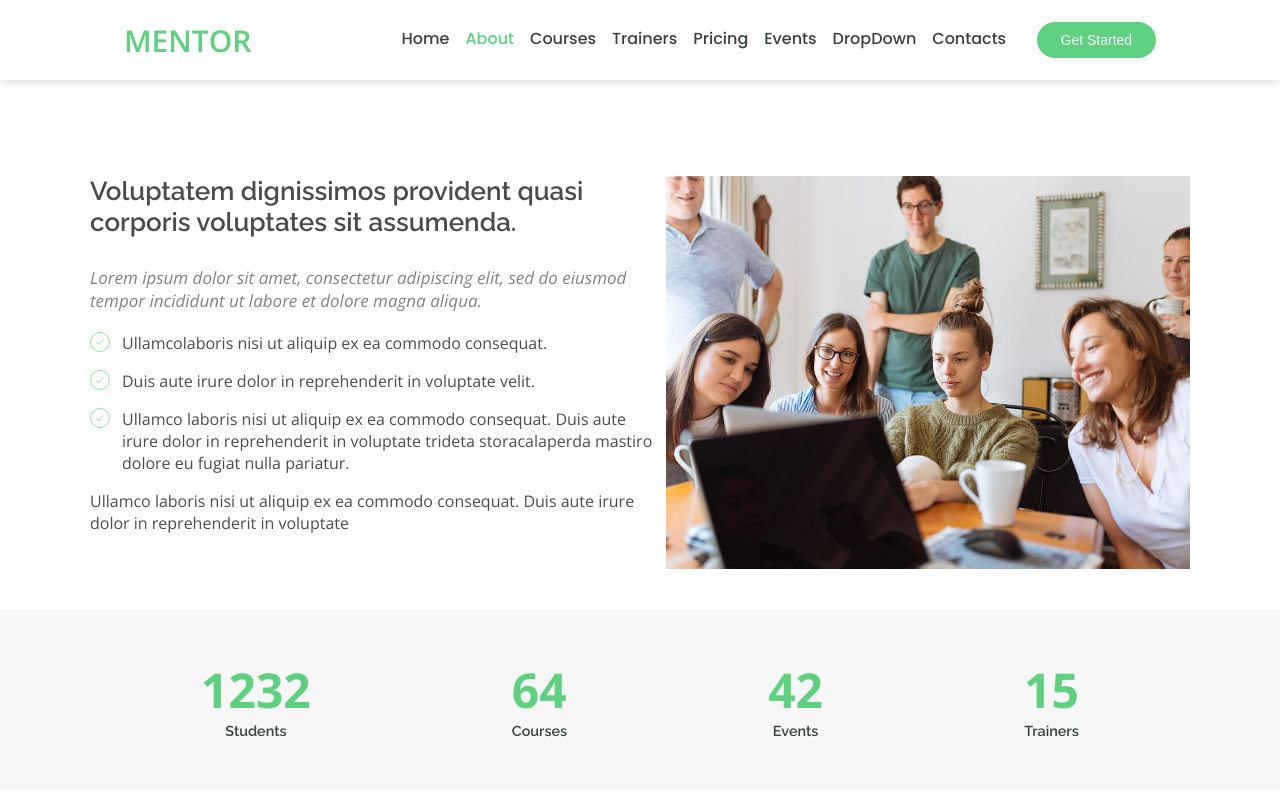
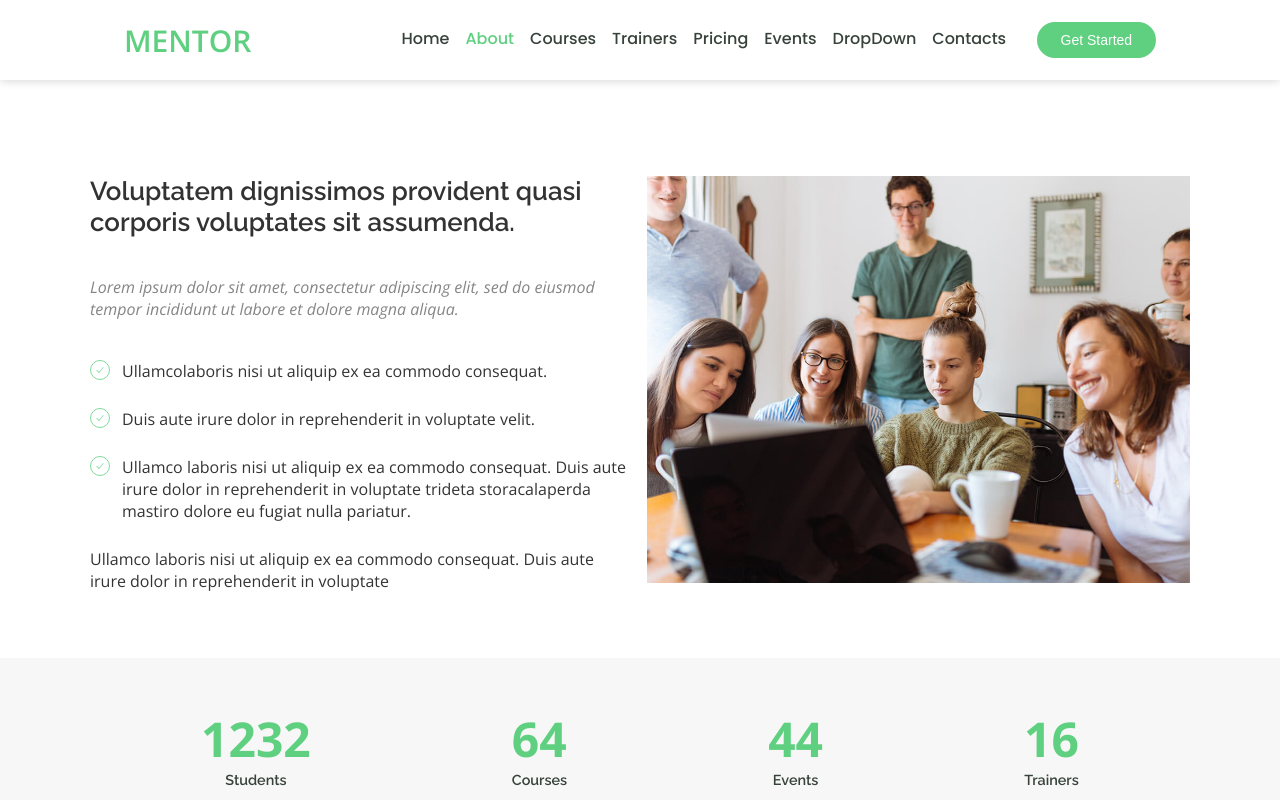
Before and after one commit to mdfaizy/education-app, a React (Vite) app: page /about in a window 1280 px wide. Shown: the top 800 px of the page. Built offline with nearby package versions, Linux system fonts and the light colour scheme.

Commit message:
update code

```diff
--- a/src/component/About/About.css
+++ b/src/component/About/About.css
@@ -73,7 +73,6 @@
   border: 1px solid #ccc;
   padding: 20px;
 }
-
 /* Style for the static divs */
 .static-div {
   flex: 1;
@@ -82,7 +81,6 @@
   border: 1px solid #ccc;
   padding: 20px;
 }
-
 /* Keyframes for the scrolling animation */
 @keyframes scroll {
   0% {
@@ -92,98 +90,6 @@
     transform: translateX(-100%);
   }
 }
-
-.main-about {
-  max-width: 1100px;
-  margin: 0 auto;
-  /* padding-top: 120px; */
-}
-.about {
-  display: flex;
-  overflow: hidden;
-  gap: 14px;
-  width: 100%;
-  padding-top: 3.5rem;
-}
-.text {
-  width: 100%;
-}
-.text h1 {
-  font-size: 26px;
-  font-weight: 600;
-  font-family: "Raleway", sans-serif;
-  margin-top: 0;
-  margin-bottom: 0.5rem;
-  line-height: 1.2;
-  color: inherit;
-}
-.text h4 {
-  font-weight: 400;
-  font-size: 17px;
-  opacity: 0.7;
-  padding-top: 4px;
-  margin-top: 0;
-  margin-bottom: 4px;
-  font-style: italic;
-}
-.text h4 .about-icon {
-  display: none;
-}
-.image-right {
-  max-width: 600px;
-  margin: 0 auto;
-}
-.image-right img {
-  width: 100%;
-  height: auto;
-  display: block;
-}
-.text-icon {
-  display: grid;
-  grid-template-columns: auto 1fr;
-  gap: 4px;
-  /* opacity: 0.7; */
-}
-.text p {
-  font-size: 16px;
-}
-.text {
-  font-size: 16px;
-  opacity: 0.7;
-}
-p .about-icon {
-  color: #5fcf80;
-  display: block;
-  border: 1px solid #5fcf80;
-  display: inline-flex;
-  /* align-items: center; */
-  border-radius: 50%;
-  padding: 4px;
-  margin-right: 8px;
-  font-size: 20px;
-}
-/* About.css */
-/* .fade-enter {
-    opacity: 0;
-    transform: translateY(-20px);
-  }
-
-  .fade-enter-active {
-    opacity: 1;
-    transform: translateY(0);
-    transition: opacity 4000ms, transform 4000ms;
-  }
-
-  .fade-exit {
-    opacity: 1;
-  }
-
-  .fade-exit-active {
-    opacity: 0;
-    transition: opacity 4000ms;
-  }
-   */
-
 @media only screen and (max-width: 824px) {
   .about {
     display: flex;
--- a/src/component/Count/Count.jsx
+++ b/src/component/Count/Count.jsx
@@ -1,24 +1,97 @@
+// import "./Count.css";
+
+// const Count = () => {
+//   return (
+//     <div>
+//       <article className="details1-count">
+//         <div className=" details-count">
+//           <div className="name">
+//             <h2>1232</h2>
+//             <p>Students</p>
+//           </div>
+//           <div className="name">
+//             <h2>64</h2>
+//             <p>Courses</p>
+//           </div>
+//           <div className="name">
+//             <h2>42</h2>
+//             <p>Events</p>
+//           </div>
+//           <div className="name">
+//             <h2>15</h2>
+//             <p>Trainers</p>
+//           </div>
+//         </div>
+//       </article>
+//     </div>
+//   );
+// };
+
+// export default Count;
+
+import { useEffect, useState } from "react";
 import "./Count.css";
 
 const Count = () => {
+  const [counts, setCounts] = useState({
+    students: 0,
+    courses: 0,
+    events: 0,
+    trainers: 0,
+  });
+
+  useEffect(() => {
+    const targetCounts = {
+      students: 1232,
+      courses: 64,
+      events: 44,
+      trainers: 16,
+    };
+    const duration = 3000;
+
+    const animateCount = (key, target) => {
+      const step = Math.ceil(target / (duration / 4));
+      let currentCount = 0;
+      const interval = setInterval(() => {
+        if (currentCount + step >= target) {
+          setCounts((prevCounts) => ({
+            ...prevCounts,
+            [key]: target,
+          }));
+          clearInterval(interval);
+        } else {
+          setCounts((prevCounts) => ({
+            ...prevCounts,
+            [key]: currentCount + step,
+          }));
+          currentCount += step;
+        }
+      }, 6);
+    };
+
+    for (const [key, value] of Object.entries(targetCounts)) {
+      animateCount(key, value);
+    }
+  }, []);
+
   return (
     <div>
       <article className="details1-count">
-        <div className=" details-count">
+        <div className="details-count">
           <div className="name">
-            <h2>1232</h2>
+            <h2>{counts.students}</h2>
             <p>Students</p>
           </div>
           <div className="name">
-            <h2>64</h2>
+            <h2>{counts.courses}</h2>
             <p>Courses</p>
           </div>
           <div className="name">
-            <h2>42</h2>
+            <h2>{counts.events}</h2>
             <p>Events</p>
           </div>
           <div className="name">
-            <h2>15</h2>
+            <h2>{counts.trainers}</h2>
             <p>Trainers</p>
           </div>
         </div>
--- a/src/component/Courses/Courses.css
+++ b/src/component/Courses/Courses.css
@@ -128,6 +128,7 @@
   color: #657a6d;
   font-weight: 400;
 }
+
 @media only screen and (max-width: 990px) {
   .fee {
     margin: 20px;
--- a/src/component/Dummy/AboutLink.css
+++ b/src/component/Dummy/AboutLink.css
@@ -1,19 +1,20 @@
-.main-about{
+.main_about {
   max-width: 1100px;
   margin: 0 auto;
-    /* padding-top: 120px; */
 }
-.about{
+/* animation add */
+.about_main_section {
+    /* perspective: 1200px;
+    overflow: hidden; */
+  }
+.about {
   display: flex;
   overflow: hidden;
   gap: 14px;
   width: 100%;
   padding-top: 3.5rem;
 }
-.text{
-    width: 100%;
-}
-.text h1{
+.text h1 {
   font-size: 1.62rem;
   font-weight: 600;
   font-family: "Raleway", sans-serif;
@@ -22,81 +23,102 @@
   line-height: 1.2;
   color: inherit;
 }
-.text h4{
+.text h4 {
   font-weight: 400;
-    font-size: 1.6rem;
-    opacity: 0.7;
+  font-size: 1rem;
+  opacity: 0.6;
+  font-style:italic;
   padding-top: 4px;
   margin-top: 0;
   margin-bottom: 4px;
-    font-style: italic;
+  justify-content: baseline;
 }
-.text h4 .about-icon{
+.text h4 .about_icon {
   display: none;
 }
-.image-right{
+.image_right {
   max-width: 600px;
   margin: 0 auto;
 }
-.image-right img{
+.image_right img {
   width: 100%;
- height:auto;
- display:block;
+  height: auto;
+  display: block;
 }
-.text-icon{
+.text_icon {
   display: grid;
   grid-template-columns: auto 1fr;
   gap: 4px;
-
+  padding-top: 10px;
 }
-.text p{
+.text p {
   font-size: 16px;
 }
 .text {
-    font-size: 16px;
-    opacity: 0.7;
+  width: 100%;
+  opacity: 0.8;
+  transform-origin: left center;
+  transform: rotateY(-90deg);
+  animation: slideFromLeft 2s ease-in-out forwards;
 }
-p .about-icon{
+p .about_icon {
   color: #5fcf80;
   display: block;
   border: 1px solid #5fcf80;
   display: inline-flex;
- /* align-items: center; */
+  display: flex;
+  align-items: center;
   border-radius: 50%;
   padding: 4px;
   margin-right: 8px;
   font-size: 20px;
 }
-@media only screen and (max-width: 667px){
-    .text h1{
+  .image_right {
+    width: 100%;
+    height: 100%;
+    transform-origin: right center;
+    transform: rotateY(90deg);
+    animation: slideFromRight 2s ease-in-out forwards;
+  }
+@keyframes slideIn {
+  to {
+    transform: translateZ(0);
+  }
+}
+@keyframes slideFromLeft {
+  to {
+    transform: rotateY(0deg);
+  }
+}
+@keyframes slideFromRight {
+  to {
+    transform: rotateY(0deg);
+  }
+}
+@media only screen and (max-width: 667px) {
+  .about-main-section {
+    padding: 0 20px;
+  }
+  .about {
+    display: flex;
+    flex-direction: column-reverse;
+    padding: 2rem;
+    margin-top: 30px;
+  }
+  .text h1 {
     width: 100%;
   }
+  .text,
+  .image_right {
+    width: 100%;
+    transform: rotateY(0deg);
   }
-   @media only screen and (max-width: 667px){
-    .about-main-section{
-     padding: 0 20px;
 }
-    .about{
+@media only screen and (max-width: 824px) {
+  .about {
     display: flex;
     flex-direction: column-reverse;
-        padding:2rem;
-    }
-
-}
-@media only screen and (max-width: 824px){
-    /* .about-main-section{
-       margin: 0 20px;
-    } */
-    .about{
-        display: flex;
-        flex-direction: column-reverse;
-        padding:2rem;
+    padding: 2rem;
     margin-top: 30px;
   }
 }
-
-@media only screen and (max-width: 667px){
-   .about{
-    margin-top: 30px;
-   }
-}
--- a/src/component/Dummy/AboutLink.jsx
+++ b/src/component/Dummy/AboutLink.jsx
@@ -1,21 +1,22 @@
 import { data } from "./data.jsx";
 import aboutImg from "../../assets/about .jpg";
 import { HiMiniCheck } from "react-icons/hi2";
-
+// import styles from './AboutLink.module.css';
+import './AboutLink.css';
 const AboutLink = () => {
   return (
-    <div className="about-main-section">
-       <div className="main-about">
+    <div className="about_main_section">
+       <div className="main_about">
       <div className="about">
         <div className="text">
           {data.map((item, index) => (
             <div key={item.id}>
               <h1>{item.title}</h1>
               <h4 className="hypertext">{item.h4}</h4>
-              <p className="text-icon">
+              <p className="text_icon">
                 {/* <span> */}
                 {(index == 2 || index == 3 || index == 4) && (
-                  <HiMiniCheck className="about-icon" />
+                  <HiMiniCheck className="about_icon" />
                 )}
                 {item.paragraph}
 
@@ -25,7 +26,7 @@ const AboutLink = () => {
           ))}
         </div>
 
-        <div className="image-right">
+        <div className="image_right">
           <img src={aboutImg} alt="" />
         </div>
       </div>
--- a/src/component/Events/Events.css
+++ b/src/component/Events/Events.css
@@ -17,9 +17,10 @@
 
 .event_img {
   border: 0;
-  padding: 0 30px;
+  padding:0 30px;
   margin-bottom: 60px;
   width: 30rem;
+  margin-right: 40px;
 }
 .event_img1 img {
   width: calc(100%);
@@ -27,6 +28,7 @@
   z-index: 9;
   border-radius: 0;
   height: auto;
+ padding-left:5rem;
   transition: transform 0.3s ease;
 }
 .event_img2 {
@@ -38,6 +40,7 @@
   margin-top: -60px;
   transition: 0.3s;
   width: 70vh;
+  flex-wrap: wrap;
   height: auto;
   transform: scale(1.1);
   margin-left: 50px;
--- a/src/component/Top/Top.css
+++ b/src/component/Top/Top.css
@@ -70,6 +70,7 @@
   color: #fff;
 }
 .started p {
+  display: flex;
   text-align: center;
   justify-content: center;
 }
```
Also changed, not shown: src/component/About/data.jsx (deleted, +0 -31 lines), src/component/Contact1/Contact1.css (+30 -41 lines), src/component/Courses/Courses.jsx (+52 -38 lines). Lines whose indentation alone changed are shown as unchanged.
